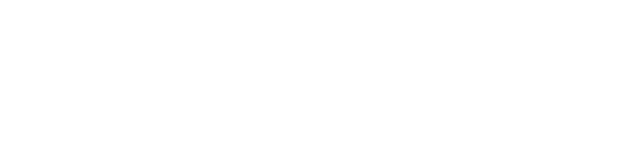
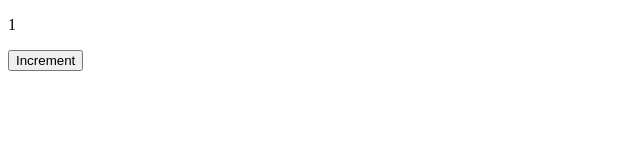
Before and after one commit to acciojob/increment-counter-ayushagarwal2502, a website: page main.html in a window 1280 px wide. Shown: the whole page, without its empty margins (0-640 px from the left). Drawn offline with Linux system fonts and the light colour scheme.

Commit message:
created a submission

```diff
--- a/main.html
+++ b/main.html
@@ -7,6 +7,10 @@
 </head>
 
 <body>
+	<div>
+		<p id="counter"></p>
+		<button id="incrementBtn" onclick="onlick()">Increment</button>
+	</div>
 	<!-- the entire body must be written by student -->
     <script type="text/javascript" src="./script.js">
 </script>
--- a/script.js
+++ b/script.js
@@ -1 +1,10 @@
 //your JS code here. If required.
+
+let count=0;
+function onlick(){
+  alert(count);
+
+	count+=1;
+	 document.getElementById("counter").innerHTML=count;
+}
+onlick();
```
